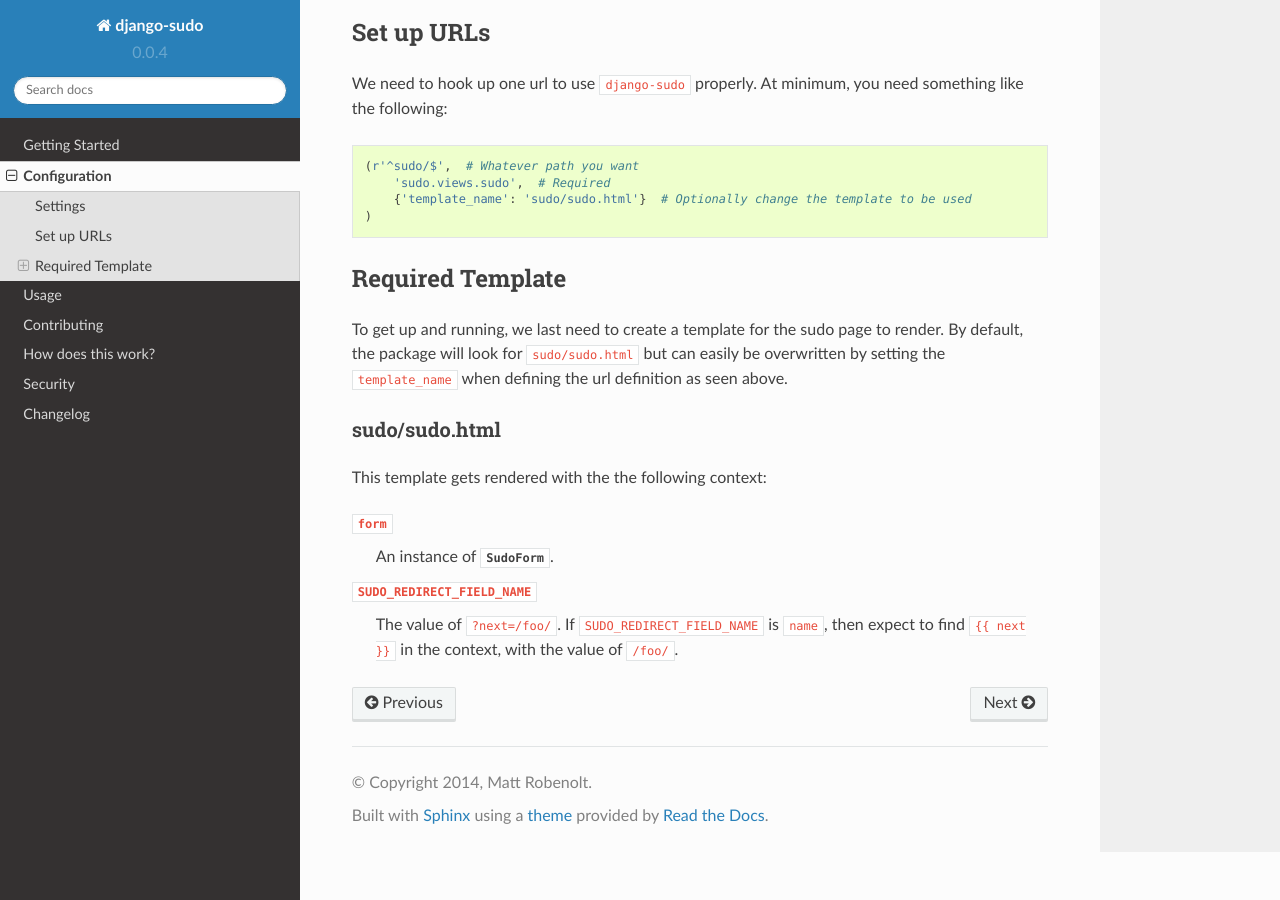
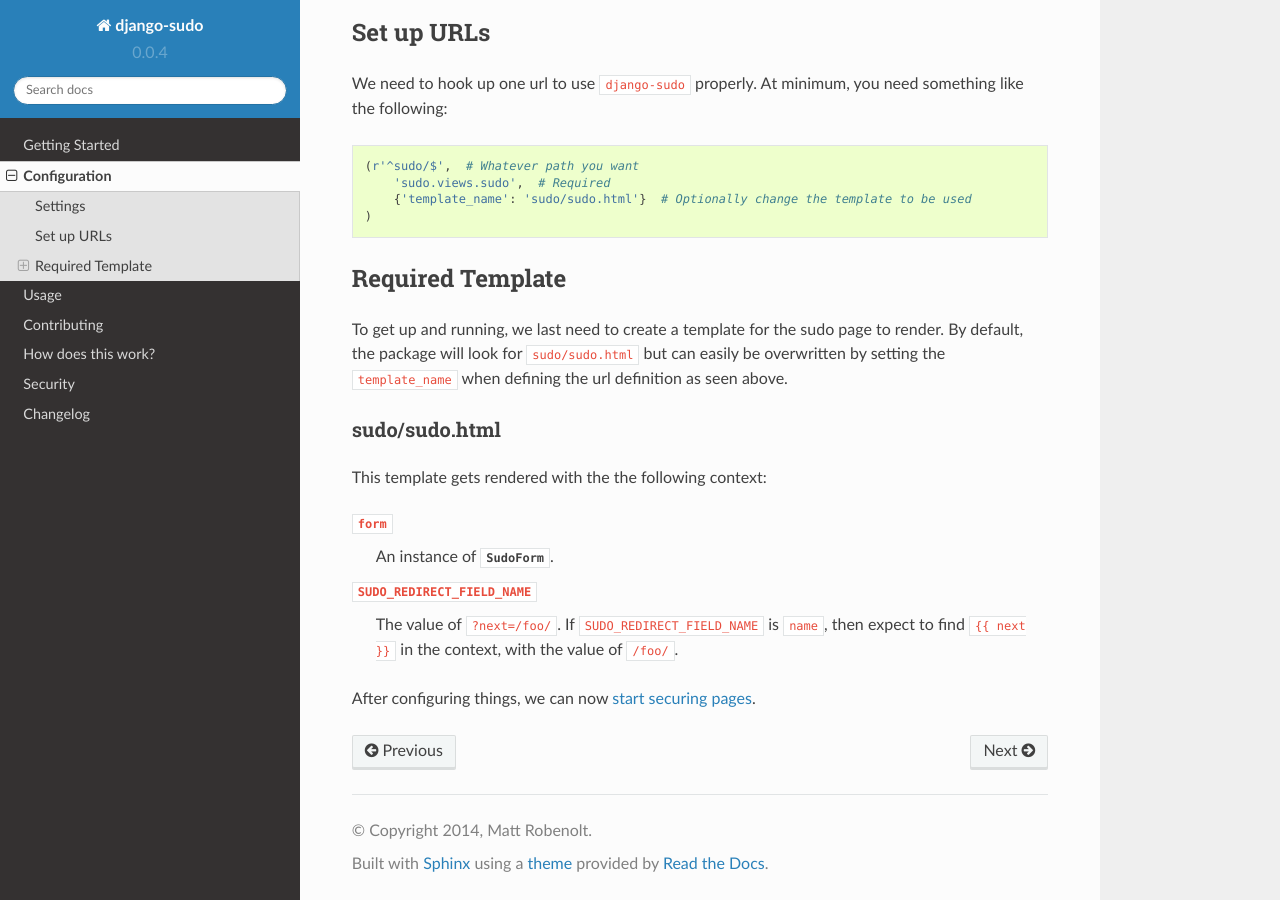
Before and after one commit to mattrobenolt/django-sudo, a Sphinx documentation site: the page built from docs/config/index.rst, in a window 1280 px wide and 900 px high, scrolled down 1061 px. Built offline with Sphinx 7.4.7 and the Read the Docs theme 2.0.0, drawn with Linux system fonts in a browser that asks for light colours.

Commit message:
Link to follow through to Usage docs

```diff
--- a/docs/config/index.rst
+++ b/docs/config/index.rst
@@ -70,3 +70,6 @@
 ``SUDO_REDIRECT_FIELD_NAME``
     The value of ``?next=/foo/``. If ``SUDO_REDIRECT_FIELD_NAME`` is ``name``, then expect to find
     ``{{ next }}`` in the context, with the value of ``/foo/``.
+
+
+After configuring things, we can now :doc:`start securing pages </usage/index>`.
```
